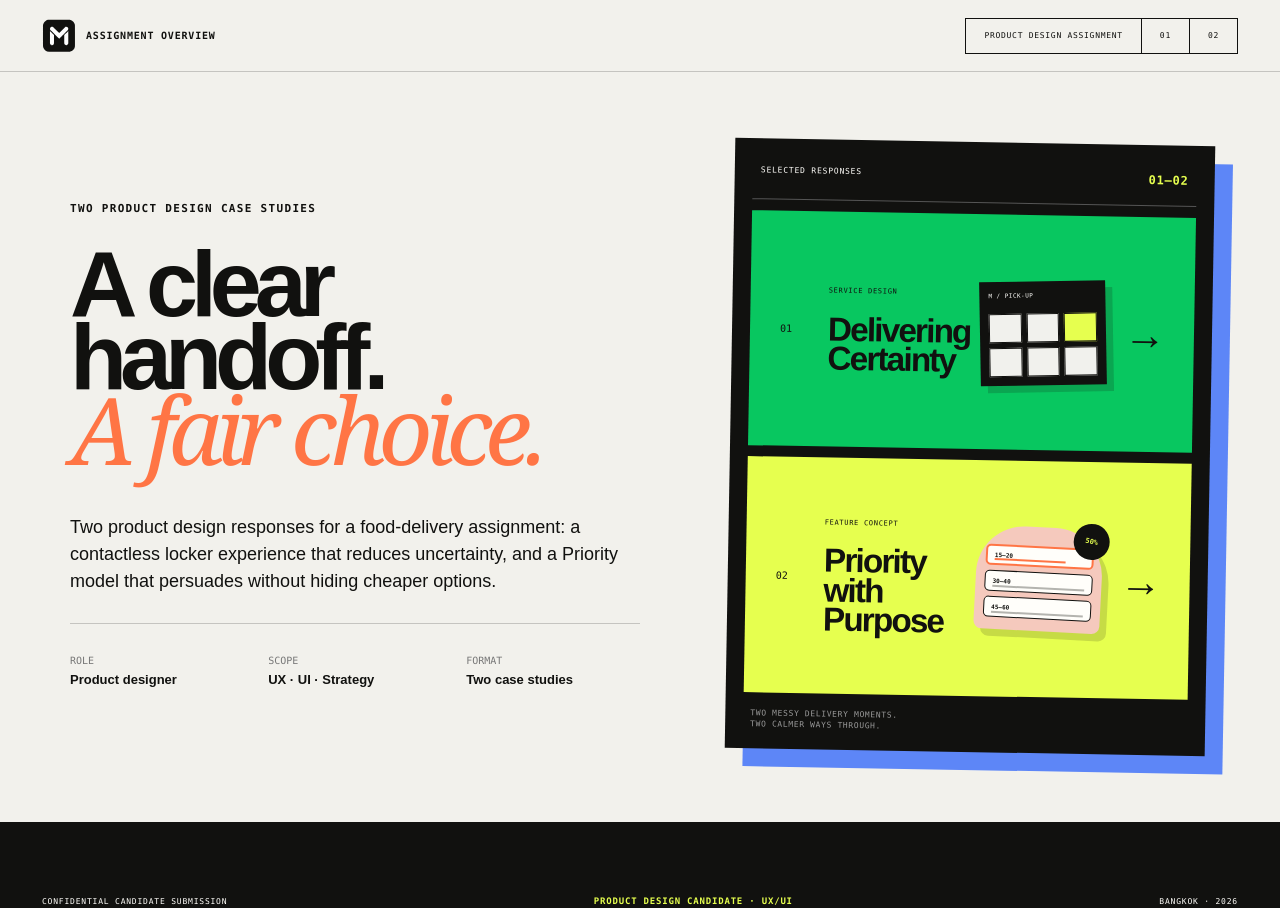
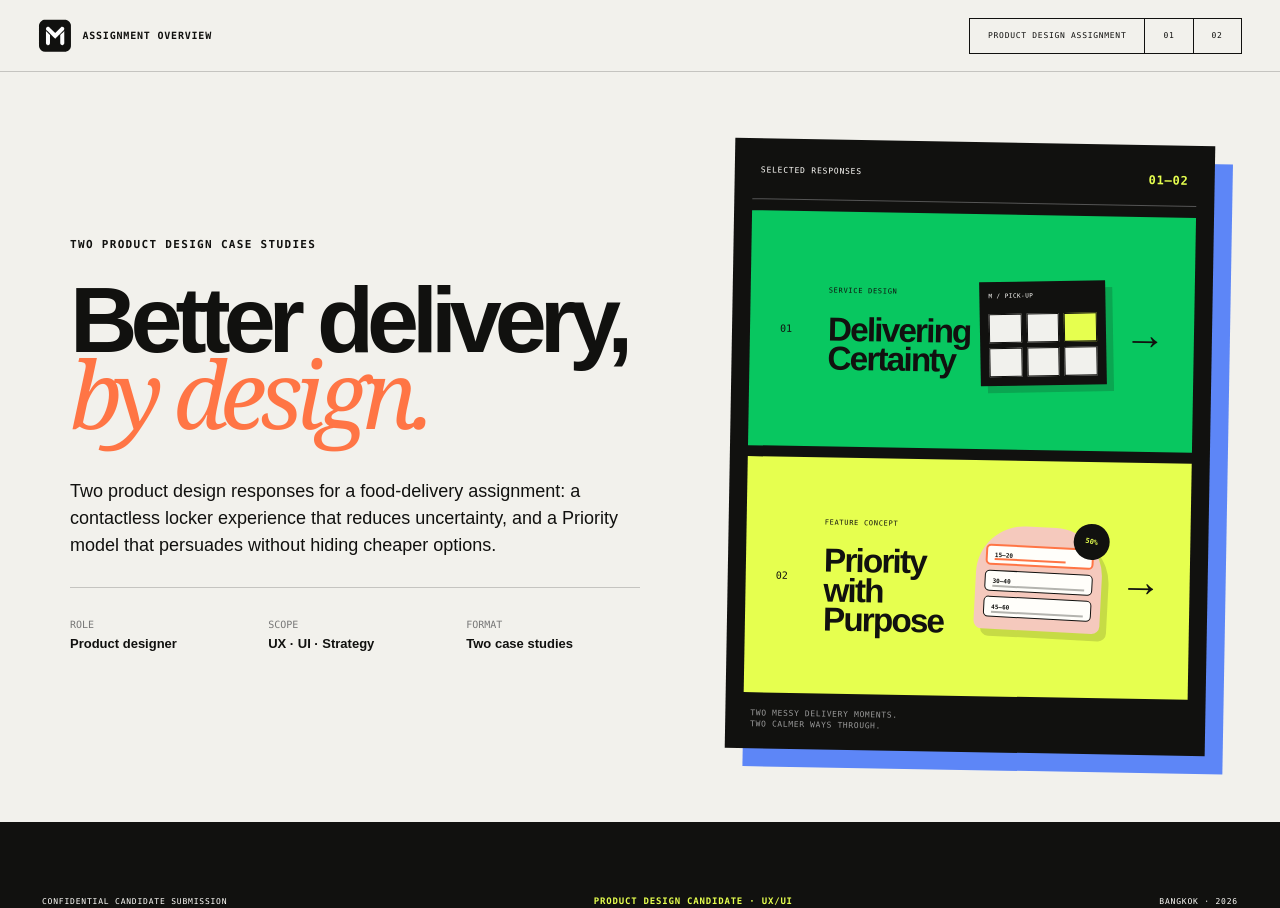
Before and after one commit to gridboxes/LMWN-Challenge, a Next.js app: page / in a window 1280 px wide. Built offline with nearby package versions, Linux system fonts and the light colour scheme.

Commit message:
Layer open locker door over compartments

```diff
--- a/app/globals.css
+++ b/app/globals.css
@@ -161,7 +161,7 @@ main { overflow: clip; }
 .tracking-map { position: relative; height: 220px; background: #e1e8dc; overflow: hidden; }.route-line { position: absolute; width: 210px; height: 160px; left: 50px; top: 30px; border: 5px solid var(--green); border-left-color: transparent; border-bottom-color: transparent; border-radius: 50%; transform: rotate(20deg); }.rider, .locker-pin { position: absolute; display: grid; place-items: center; border-radius: 50%; }.rider { left: 74px; top: 88px; width: 28px; height: 28px; background: var(--ink); color: white; }.locker-pin { right: 70px; bottom: 55px; width: 36px; height: 36px; background: var(--green); font-weight: 800; }
 .tracking-panel { margin-top: -16px; position: relative; z-index: 2; min-height: 450px; padding: 28px 20px; background: #fff; border-radius: 20px 20px 0 0; }.eta-chip { padding: 6px 10px; background: var(--acid); border-radius: 20px; font-size: 9px; font-weight: 700; }.tracking-panel h4 { margin: 14px 0 4px; font-size: 22px; }.tracking-panel > p { font-size: 11px; color: #777; }.timeline { margin: 25px 0 15px; }.timeline > div { position: relative; display: grid; grid-template-columns: 26px 1fr; gap: 10px; min-height: 55px; }.timeline > div:after { content:""; position: absolute; left: 11px; top: 23px; height: 32px; border-left: 1px solid #bbb; }.timeline > div:last-child:after { display:none; }.timeline i { width: 23px; height: 23px; border: 1px solid #aaa; border-radius: 50%; font-style: normal; font-size: 11px; display: grid; place-items: center; }.timeline .done i { background: var(--green); border-color: var(--green); }.timeline .current i { border: 6px solid var(--green); }.timeline p { margin: 2px 0; font-size: 11px; }.timeline small { display:block; margin-top: 3px; color: #777; font-size: 9px; }
 .ready-badge { width: fit-content; margin: 18px auto; padding: 6px 12px; border-radius: 20px; background: var(--green); color: var(--ink); font-size: 9px; font-weight: 800; letter-spacing: .1em; }.ready-title { margin: 0 24px 12px; font-size: 38px; line-height: .95; letter-spacing: -.05em; text-align: center; }.pickup-location { font-size: 12px; line-height: 1.5; color: #ddd; text-align: center; }.pickup-location small { color: #888; }.qr-box { width: 160px; height: 180px; margin: 25px auto 20px; padding: 16px; border-radius: 16px; background: white; color: var(--ink); text-align: center; }.qr-pattern { display:grid; place-items:center; height: 125px; border: 8px dotted var(--ink); font-size: 80px; line-height: 1; }.qr-box p { margin: 8px 0; font-size: 10px; font-weight: 700; }.or { display: grid; grid-template-columns: 1fr auto 1fr; gap: 10px; align-items:center; padding: 0 28px; color: #888; font-size: 9px; }.or span { border-top: 1px solid #444; }.code-btn { width: calc(100% - 40px); min-height: 60px; margin: 16px 20px; padding: 0 16px; display:flex; justify-content:space-between; align-items:center; border: 1px solid #444; border-radius: 12px; background: transparent; color: white; }.code-btn b { letter-spacing: .18em; font-size: 18px; }.code-btn span { color: var(--green); font-size: 10px; }.helper-link { font-size: 10px; text-align: center; color: #aaa; }.helper-link u { color: white; }
-.door-state { margin-top: 38px; min-height: 670px; padding: 80px 6%; display: grid; grid-template-columns: .8fr 1.2fr; gap: 7vw; align-items: center; background: var(--blue); border-radius: 10px; }.door-copy h3 { font-size: clamp(54px,6vw,96px); line-height:.9; letter-spacing:-.07em; }.door-copy h3 em { font-style:normal; color:var(--acid); }.door-copy > p:last-child { font-size:18px; line-height:1.55; max-width:540px; }.big-locker { display:grid; grid-template-columns:repeat(3,1fr); gap:10px; padding:14px; background:var(--ink); transform:rotate(1deg); box-shadow:20px 20px 0 rgba(0,0,0,.18); }.big-locker > div { position:relative; height:170px; padding:12px; background:#d5d6d1; font-family:var(--font-geist-mono); }.big-locker .open-door { background:var(--acid); transform:perspective(500px) rotateY(-30deg); transform-origin:left; box-shadow:18px 0 18px rgba(0,0,0,.28); }.open-door span { font-size:46px; font-weight:800; }.open-door i { position:absolute; right:14px; bottom:14px; font-size:10px; font-style:normal; }
+.door-state { margin-top: 38px; min-height: 670px; padding: 80px 6%; display: grid; grid-template-columns: .8fr 1.2fr; gap: 7vw; align-items: center; background: var(--blue); border-radius: 10px; }.door-copy h3 { font-size: clamp(54px,6vw,96px); line-height:.9; letter-spacing:-.07em; }.door-copy h3 em { font-style:normal; color:var(--acid); }.door-copy > p:last-child { font-size:18px; line-height:1.55; max-width:540px; }.big-locker { position:relative; isolation:isolate; display:grid; grid-template-columns:repeat(3,1fr); gap:10px; padding:14px; background:var(--ink); transform:rotate(1deg); box-shadow:20px 20px 0 rgba(0,0,0,.18); }.big-locker > div { position:relative; z-index:1; height:170px; padding:12px; background:#d5d6d1; font-family:var(--font-geist-mono); }.big-locker .open-door { z-index:4; width:145%; margin-right:-45%; background:var(--acid); transform:translateX(5%) perspective(650px) rotateY(-16deg) rotateZ(-1deg); transform-origin:left center; box-shadow:22px 10px 24px rgba(0,0,0,.32); }.open-door span { font-size:46px; font-weight:800; }.open-door i { position:absolute; right:14px; bottom:14px; font-size:10px; font-style:normal; }
 
 .priority { background: var(--acid); }
 .priority-heading { margin-bottom: 40px; }
@@ -291,7 +291,7 @@ footer { min-height:160px; padding:50px max(5vw,56px); display:flex; justify-con
 
 /* Focused assignment cover: one screen, two direct choices, one footer. */
 .simple-home { min-height:100vh; display:grid; grid-template-rows:72px minmax(720px,1fr) 86px; background:var(--paper); }
-.simple-header { padding:0 max(3vw,42px); display:flex; align-items:center; justify-content:space-between; border-bottom:1px solid var(--line); }.simple-brand { display:flex; align-items:center; gap:10px; text-transform:uppercase; font-family:var(--font-geist-mono); font-size:10px; letter-spacing:.08em; }.simple-brand > span { width:42px; height:42px; display:grid; place-items:center; border-radius:50%; background:var(--ink); color:var(--white); font-family:var(--font-geist-sans); font-size:13px; font-weight:800; letter-spacing:-.05em; }.simple-header nav { display:flex; align-items:center; border:1px solid var(--ink); font-family:var(--font-geist-mono); font-size:8px; text-transform:uppercase; letter-spacing:.09em; }.simple-header nav span,.simple-header nav a { min-height:34px; padding:0 18px; display:grid; place-items:center; border-right:1px solid var(--ink); }.simple-header nav a:last-child { border-right:0; }.simple-header nav a:hover,.simple-header nav a:focus-visible { background:var(--acid); outline:0; }
+.simple-header { padding:0 3vw; display:flex; align-items:center; justify-content:space-between; border-bottom:1px solid var(--line); }.simple-brand { display:flex; align-items:center; gap:10px; text-transform:uppercase; font-family:var(--font-geist-mono); font-size:10px; letter-spacing:.08em; }.simple-brand > span { width:42px; height:42px; display:grid; place-items:center; border-radius:50%; background:var(--ink); color:var(--white); font-family:var(--font-geist-sans); font-size:13px; font-weight:800; letter-spacing:-.05em; }.simple-header nav { display:flex; align-items:center; border:1px solid var(--ink); font-family:var(--font-geist-mono); font-size:8px; text-transform:uppercase; letter-spacing:.09em; }.simple-header nav span,.simple-header nav a { min-height:34px; padding:0 18px; display:grid; place-items:center; border-right:1px solid var(--ink); }.simple-header nav a:last-child { border-right:0; }.simple-header nav a:hover,.simple-header nav a:focus-visible { background:var(--acid); outline:0; }
 .simple-brand .brand-mark { width:34px; height:34px; }
 .simple-hero { min-height:720px; padding:70px max(5vw,70px); display:grid; grid-template-columns:minmax(0,1.15fr) minmax(480px,.85fr); gap:7vw; align-items:center; overflow:hidden; }.simple-intro { min-width:0; }.simple-eyebrow { margin:0 0 34px; font-family:var(--font-geist-mono); font-size:11px; line-height:1; font-weight:700; letter-spacing:.12em; text-transform:uppercase; }
 .simple-intro h1 { margin:0 0 44px; font-size:clamp(74px,7.3vw,128px); line-height:.78; letter-spacing:-.075em; font-weight:600; }.simple-intro h1 em { color:var(--orange); font-family:Georgia,serif; font-weight:400; font-style:italic; }.simple-summary { max-width:760px; margin:0; padding-bottom:28px; border-bottom:1px solid var(--line); font-size:clamp(18px,1.35vw,24px); line-height:1.5; color:var(--ink); }.simple-meta { max-width:760px; padding-top:28px; display:grid; grid-template-columns:repeat(3,1fr); gap:24px; font-family:var(--font-geist-mono); font-size:10px; line-height:1.7; text-transform:uppercase; color:#777; }.simple-meta b { font-family:var(--font-geist-sans); color:var(--ink); font-size:13px; text-transform:none; }
@@ -332,7 +332,7 @@ footer { min-height:160px; padding:50px max(5vw,56px); display:flex; justify-con
   .flow-grid { grid-template-columns:1fr; }.flow-step { min-height:180px; border-right:0; border-bottom:1px solid var(--line); }.flow-step h3 { margin-top:38px; }.flow-icon { top:45px; }
   .wireframe-board { padding-left:20px; grid-template-columns:repeat(5,190px); gap:25px; }.wire-arrow { display:none; }
   .phone-stage, .phone-stage.reverse { grid-template-columns:1fr; padding:55px 20px 70px; gap:55px; }.phone-stage.reverse .stage-copy { order:initial; }.phone-stage.reverse .phone-wrap { order:initial; }.stage-copy h3 { font-size:48px; }.phone { height:720px; }
-  .door-state { padding:60px 20px; grid-template-columns:1fr; }.big-locker > div { height:110px; }
+  .door-state { padding:60px 20px; grid-template-columns:1fr; }.big-locker > div { height:110px; }.big-locker .open-door { width:138%; margin-right:-38%; transform:translateX(4%) perspective(500px) rotateY(-14deg) rotateZ(-1deg); }
   .concept-assumption { grid-template-columns:1fr; gap:10px; }.price-logic { margin-bottom:65px; grid-template-columns:1fr; box-shadow:9px 9px 0 var(--blue); }.price-logic > div { min-height:150px; border-right:0; border-bottom:1px solid var(--ink) !important; }.price-logic > div:last-child { border-bottom:0 !important; }.price-logic b { font-size:50px; }
   .priority-layout { grid-template-columns:1fr; }.ethics-panel { padding:28px; box-shadow:10px 10px 0 var(--blue); }.ethics-title { display:block; }.ethics-title h3 { margin-top:10px; }
   .impact-flow { margin-top:70px; padding:38px 22px; grid-template-columns:1fr; }.impact-copy h3 { font-size:45px; }
--- a/app/page.tsx
+++ b/app/page.tsx
@@ -388,7 +388,7 @@ export default function Home() {
       <section className="simple-hero" aria-label="Product design assignment overview">
         <div className="simple-intro">
           <p className="simple-eyebrow">Two product design case studies</p>
-          <h1>A clear handoff.<br /><em>A fair choice.</em></h1>
+          <h1>Better delivery,<br /><em>by design.</em></h1>
           <p className="simple-summary">Two product design responses for a food-delivery assignment: a contactless locker experience that reduces uncertainty, and a Priority model that persuades without hiding cheaper options.</p>
           <div className="simple-meta">
             <span>Role<br /><b>Product designer</b></span>
```
Also changed, not shown: 1 other file (tests, documents, lock files or other folders).
